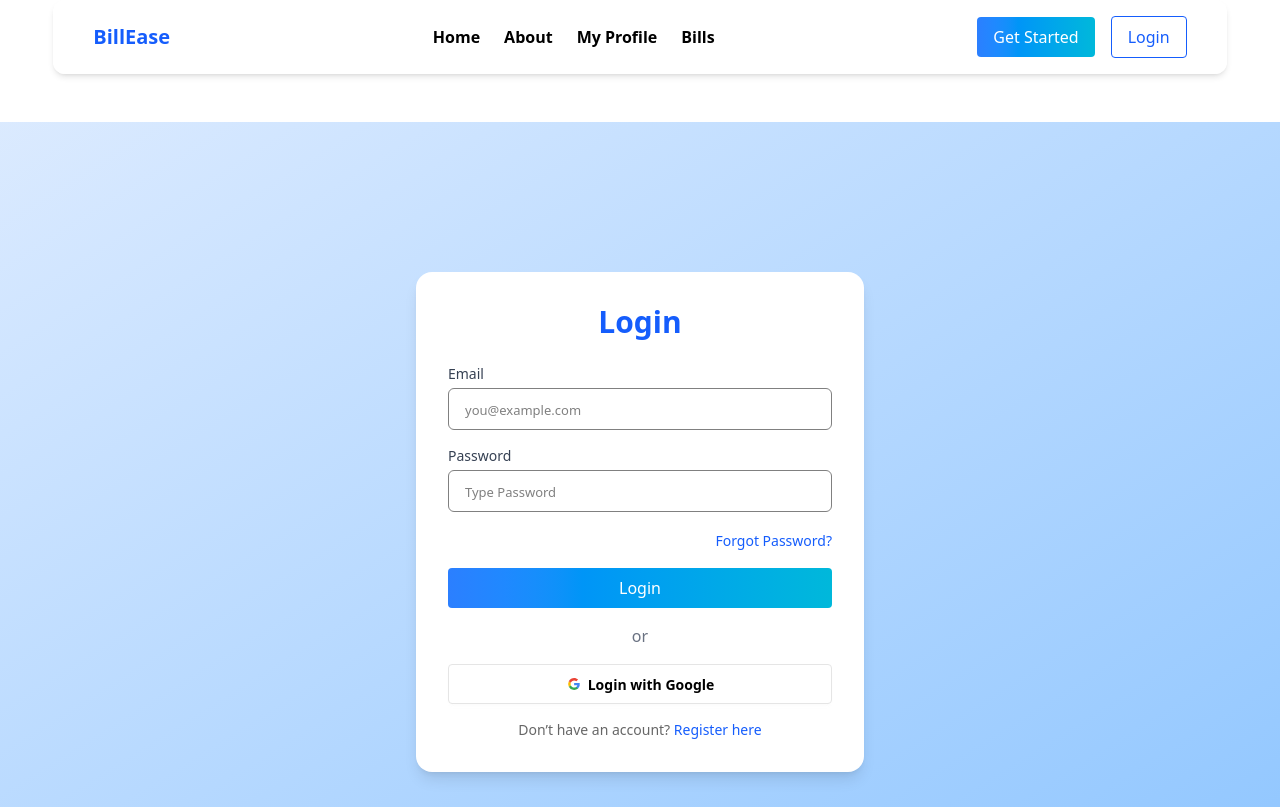
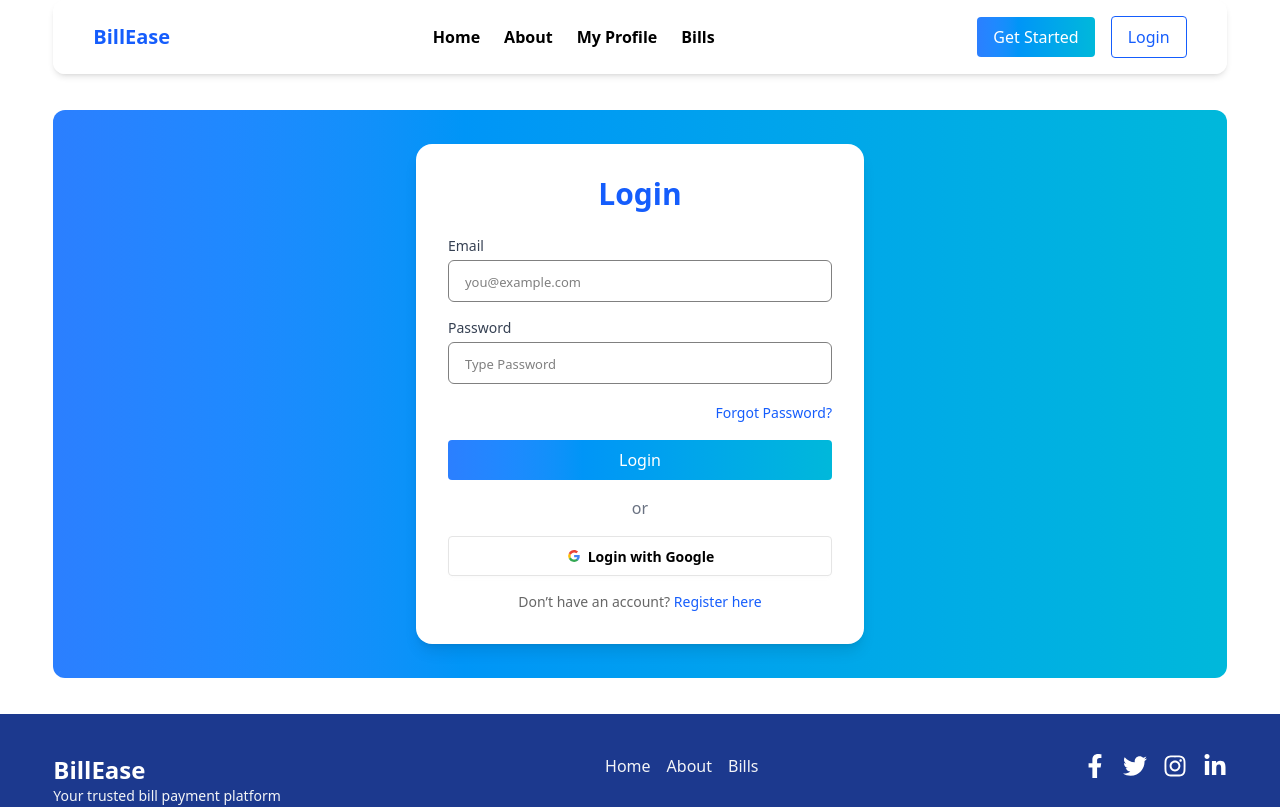
Before and after one commit to ItsMoumita/bill-ease, a React (Vite) app: page /login in a window 1280 px wide. Shown: the top 807 px of the page. Built offline with nearby package versions, Linux system fonts and the light colour scheme; no server answers.

Commit message:
final project

```diff
--- a/src/Pages/Login.jsx
+++ b/src/Pages/Login.jsx
@@ -38,7 +38,7 @@ const Login = () => {
     };
 
     return (
-        <div className="min-h-screen flex items-center justify-center bg-gradient-to-br from-blue-100 to-blue-300 px-4 mt-12" data-aos="fade-up">
+        <div className="w-11/12 mx-auto rounded-xl mt-9 mb-9 flex flex-col justify-center items-center bg-gradient-to-r from-blue-500 to-cyan-500  min-h-[71vh]" data-aos="fade-up">
              <Helmet>
                             <title>BillEase | Login </title>
                         </Helmet>
--- a/src/Pages/Registration.jsx
+++ b/src/Pages/Registration.jsx
@@ -55,7 +55,7 @@ const Registration = () => {
     };
 
     return (
-        <div className="min-h-screen flex items-center justify-center bg-gradient-to-br from-blue-100 to-blue-300 px-4 mt-12" data-aos="fade-up">
+        <div className="w-11/12 mx-auto rounded-xl mt-9 mb-9 flex flex-col justify-center items-center bg-gradient-to-r from-blue-500 to-cyan-500  min-h-[71vh]" data-aos="fade-up">
              <Helmet>
                             <title>BillEase | Registration </title>
                         </Helmet>
```
Also changed, not shown: 2 other files (tests, documents, lock files or other folders).
